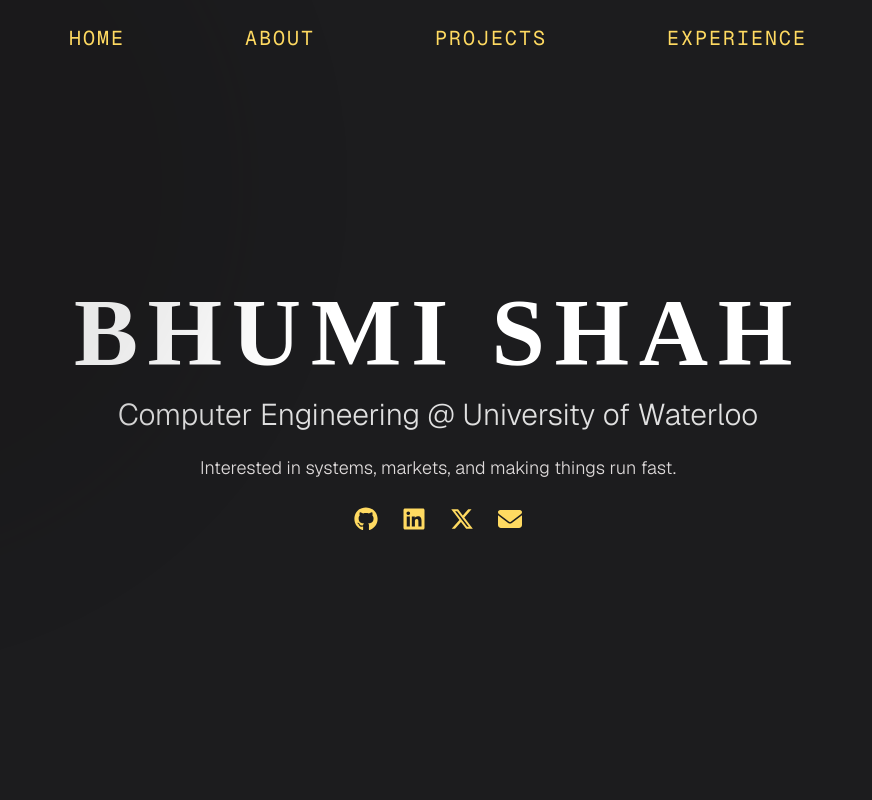
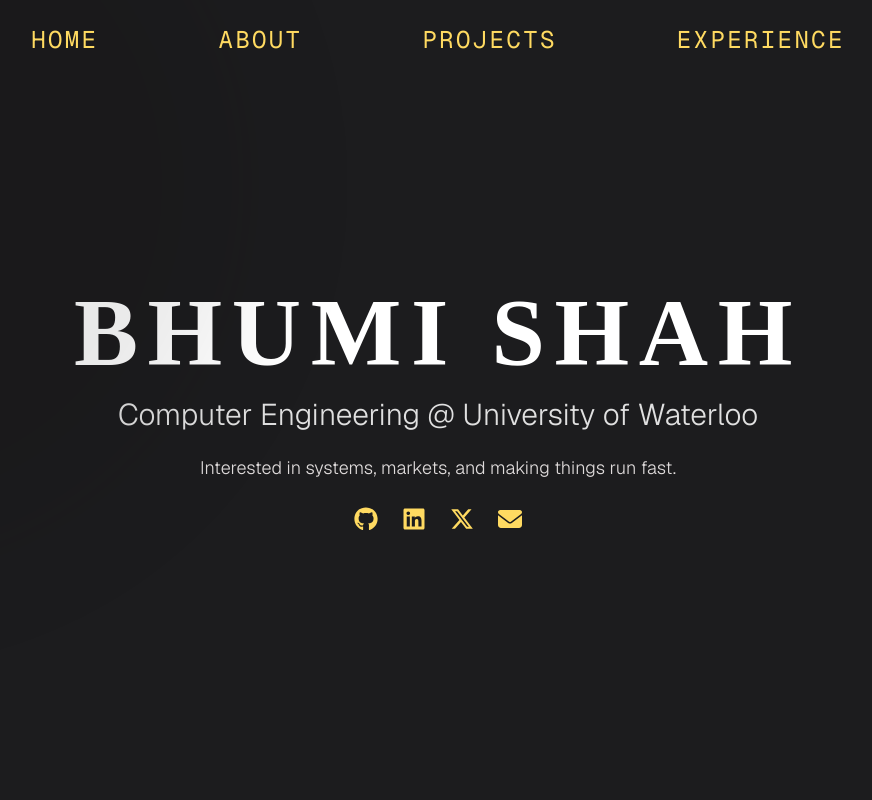
Before and after one commit to bhumi6633/bhumishah, a Next.js app: page / in a window 1280 px wide. Shown: the top 800 px of the page, without its empty margins (202-1074 px from the left). Built offline with nearby package versions, Linux system fonts and the light colour scheme.

Commit message:
Update page.tsx

```diff
--- a/src/app/page.tsx
+++ b/src/app/page.tsx
@@ -4,7 +4,6 @@ import * as React from "react";
 import { FaGithub, FaLinkedin, FaXTwitter, FaEnvelope } from "react-icons/fa6";
 import ProjectsSection from "@/components/ProjectsSection";
 import ExperienceSection from "@/components/ExperienceSection";
-
 
 
 
@@ -15,7 +14,7 @@ const Home: React.FC = () => {
       <main className="relative min-h-screen bg-[#1c1c1e] text-white px-4 sm:px-6 md:px-8 py-12 overflow-hidden flex flex-col items-center justify-center text-center scroll-smooth">
         <div className="absolute left-[-25%] top-[-25%] w-[60vw] h-[60vw] bg-[#08040472] rounded-full blur-3xl opacity-20 pointer-events-none" />
 
-        <nav className="absolute top-6 left-0 right-0 flex justify-center gap-30 text-lg sm:text-xl font-mono text-[#ffda61] tracking-widest z-50">
+        <nav className="absolute top-6 left-0 right-0 flex justify-center gap-30 text-lg sm:text-2xl font-mono text-[#ffda61] tracking-widest z-50">
           <a href="#home" className="hover:text-white hover:underline underline-offset-4 transition">HOME</a>
           <a href="#about" className="hover:text-white transition">ABOUT</a>
           <a href="#projects" className="hover:text-white hover:underline underline-offset-4 transition">PROJECTS</a>
```
